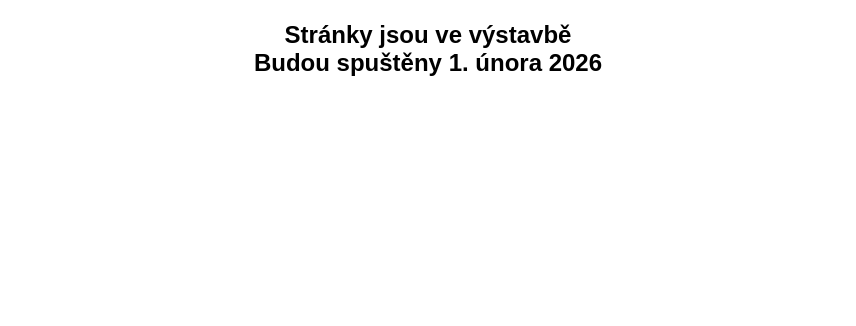
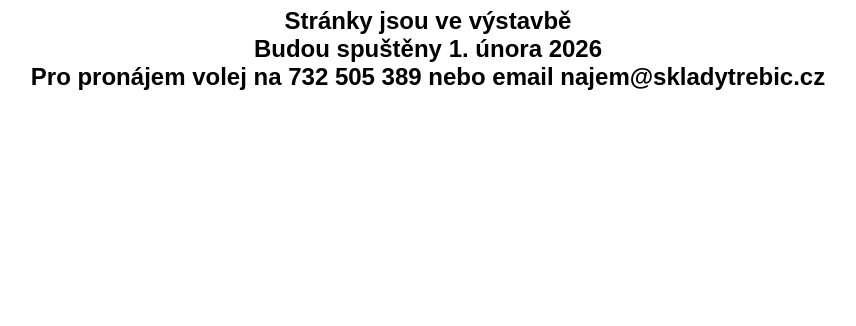
Before and after one commit to hovnohovnival-hub/mojestranky, a plain HTML site: page index.html in a window 1280 px wide. Shown: the part 474-800 px from the top of the page, without its empty margins (212-1068 px from the left). Drawn offline with Linux system fonts and the light colour scheme.

Commit message:
Update index.html

```diff
--- a/index.html
+++ b/index.html
@@ -29,6 +29,6 @@
 </head>
 <body>
   <img src="obrazek.jpg" alt="Logo nebo obrázek" />
-  <h1>Stránky jsou ve výstavbě<br>Budou spuštěny 1. února 2026</h1>
+  <h1>Stránky jsou ve výstavbě<br>Budou spuštěny 1. února 2026<br>Pro pronájem volej na 732 505 389 nebo email najem@skladytrebic.cz</h1>
 </body>
 </html>
```
